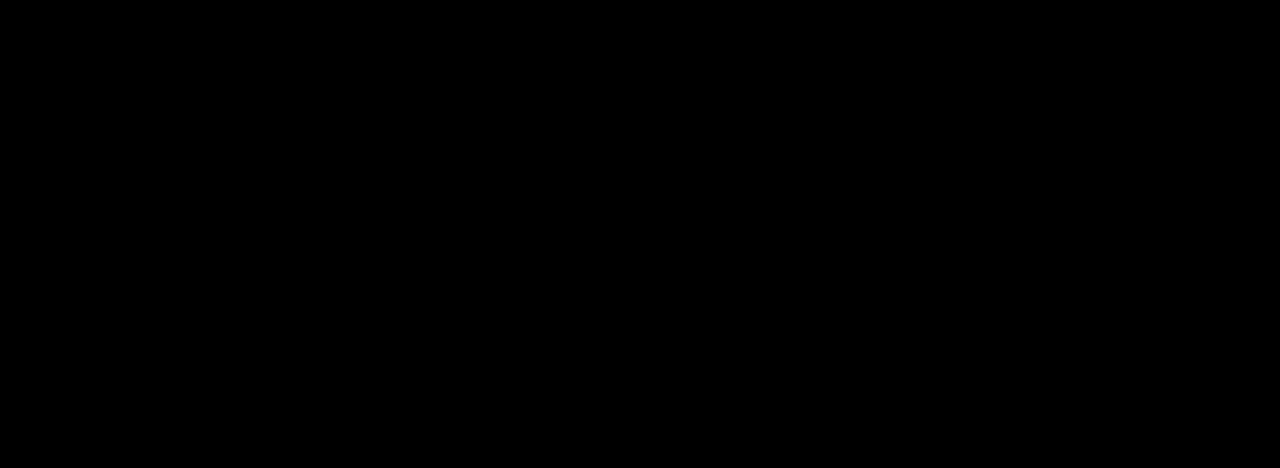
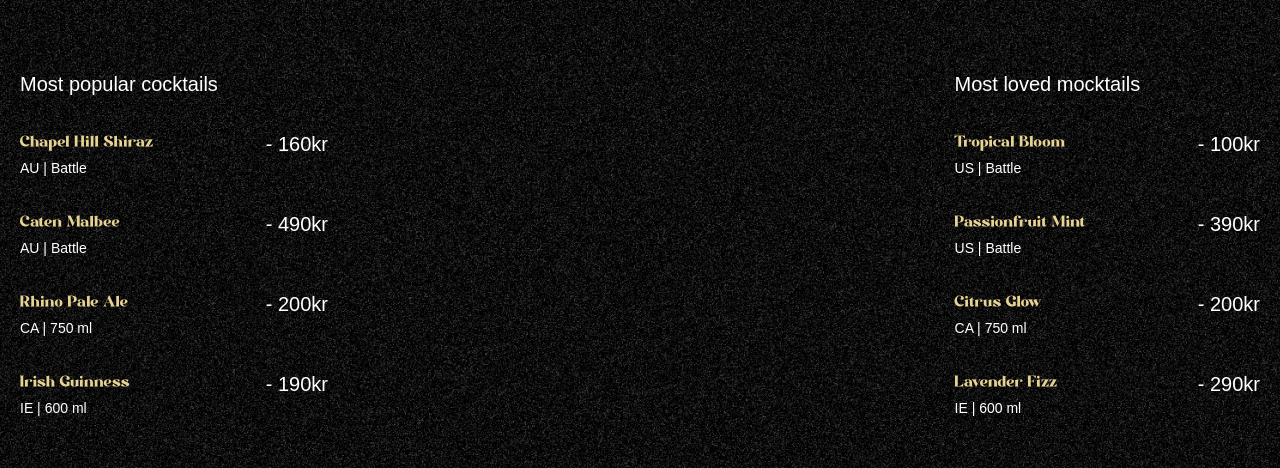
Before and after one commit to Bahara-n/Drink-menu-animation, a React (Vite) app: page / in a window 1280 px wide. Shown: the part 890-1358 px from the top of the page. Built offline with nearby package versions, Linux system fonts and the light colour scheme; a web font is replaced by a local one.

Commit message:
Implement Cocktails Section

```diff
--- a/constants/index.js
+++ b/constants/index.js
@@ -10,25 +10,25 @@
 	name: "Chapel Hill Shiraz",
 	country: "AU",
 	detail: "Battle",
-	price: "160",
+	price: "160kr",
  },
  {
 	name: "Caten Malbee",
 	country: "AU",
 	detail: "Battle",
-	price: "490",
+	price: "490kr",
  },
  {
 	name: "Rhino Pale Ale",
 	country: "CA",
 	detail: "750 ml",
-	price: "200",
+	price: "200kr",
  },
  {
 	name: "Irish Guinness",
 	country: "IE",
 	detail: "600 ml",
-	price: "190",
+	price: "190kr",
  },
 ];
 
@@ -37,25 +37,25 @@
 	name: "Tropical Bloom",
 	country: "US",
 	detail: "Battle",
-	price: "100",
+	price: "100kr",
  },
  {
 	name: "Passionfruit Mint",
 	country: "US",
 	detail: "Battle",
-	price: "390",
+	price: "390kr",
  },
  {
 	name: "Citrus Glow",
 	country: "CA",
 	detail: "750 ml",
-	price: "200",
+	price: "200kr",
  },
  {
 	name: "Lavender Fizz",
 	country: "IE",
 	detail: "600 ml",
-	price: "290",
+	price: "290kr",
  },
 ];
 
--- a/src/App.jsx
+++ b/src/App.jsx
@@ -3,6 +3,7 @@
 import { ScrollTrigger, SplitText } from "gsap/all";
 import Navbar from "./components/Navbar";
 import Hero from "./components/Hero";
+import Cocktails from "./components/Cocktails.jsx";
 
 gsap.registerPlugin(ScrollTrigger, SplitText);
 
@@ -11,7 +12,7 @@
     <main>
       <Navbar />
       <Hero />
-
+      <Cocktails />
     </main>
   );
 };
--- /dev/null
+++ b/src/components/Cocktails.jsx
@@ -0,0 +1,66 @@
+import { useGSAP } from "@gsap/react"
+import gsap from "gsap";
+import { cocktailLists, mockTailLists } from "../../constants"
+
+const Cocktails = () => {
+    useGSAP(() => {
+        const parallaxTimeline = gsap.timeline({
+            scrollTrigger: {
+                trigger: '#cocktails',
+                start: 'top 30%',
+                end: 'bottom 80%',
+                scrub: true,
+            }
+        })
+
+        parallaxTimeline
+        .from('#c-left-leaf', {
+            x: -100, y: 100
+        })
+        .from('#c-right-leaf', {
+            x: 100, y: 100
+        })
+    })
+
+    return (
+        <section id="cocktails" className="noisy" >
+            <img src="/images/cocktail-left-leaf.png" alt="l-leaf" id="c-left-leaf"/>
+            <img src="/images/cocktail-right-leaf.png" alt="r-leaf" id="c-right-leaf"/>
+
+            <div className="list">
+                <div className="popular">
+                    <h2>Most popular cocktails</h2>
+
+                    <ul>
+                        {cocktailLists.map(({ name, country, detail, price}) => (
+                            <li key={name}>
+                                <div className="md:me-28">
+                                    <h3>{name}</h3>
+                                    <p>{country} | {detail}</p>
+                                </div>
+                                <span>- {price}</span>
+                            </li>
+                        ))}
+                    </ul>
+                </div>
+
+                <div className="loved">
+                    <h2>Most loved mocktails</h2>
+
+                    <ul>
+                        {mockTailLists.map(({ name, country, detail, price}) => (
+                            <li key={name}>
+                                <div className="me-28">
+                                    <h3>{name}</h3>
+                                    <p>{country} | {detail}</p>
+                                </div>
+                                <span>- {price}</span>
+                            </li>
+                        ))}
+                    </ul>
+                </div>
+            </div>
+        </section>
+    )
+}
+export default Cocktails
--- a/src/components/Hero.jsx
+++ b/src/components/Hero.jsx
@@ -4,17 +4,17 @@
 import { SplitText } from "gsap/all";
 import { useMediaQuery } from "react-responsive";
 
-gsap.registerPlugin(SplitText);
+// gsap.registerPlugin(SplitText);
 
 const Hero = () => {
     const videoRef = useRef();
-    const videoTimelineRef = useRef();
+    //const videoTimelineRef = useRef();
 
     //mobile
     const isMobile = useMediaQuery({maxWidth: 767});
 
     useGSAP(() => {
-        const heroSplit = new SplitText('.title', { type: 'chars, words' });
+        const heroSplit = new SplitText('.title', { type: 'chars,words' });
         const paragraphsSplit = new SplitText('.subtitle', { type: 'lines' });
 
         //Apply text-gradient class once before animation
@@ -42,7 +42,7 @@
                 start: 'top top',
                 end: 'bottom top',
                 scrub: true,
-            }
+            },
         })
         .to('.right-leaf', { y: 200}, 0)
         .to('.left-leaf', { y: -200}, 0)
@@ -61,12 +61,11 @@
             },
         });
 
-        videoRef.current.onloadedmetadata = () => {
-            tl.to(videoRef.current, {
-                currentTime: videoRef.current.duration
-            });
-        };
-
+            videoRef.current.onloadedmetadata = () => {
+                tl.to(videoRef.current, {
+                    currentTime: videoRef.current.duration
+                });
+            };
     }, []);
 
     return (
```
Also changed, not shown: public/images/cocktail-left-leaf.png (added), public/images/cocktail-right-leaf.png (added).
